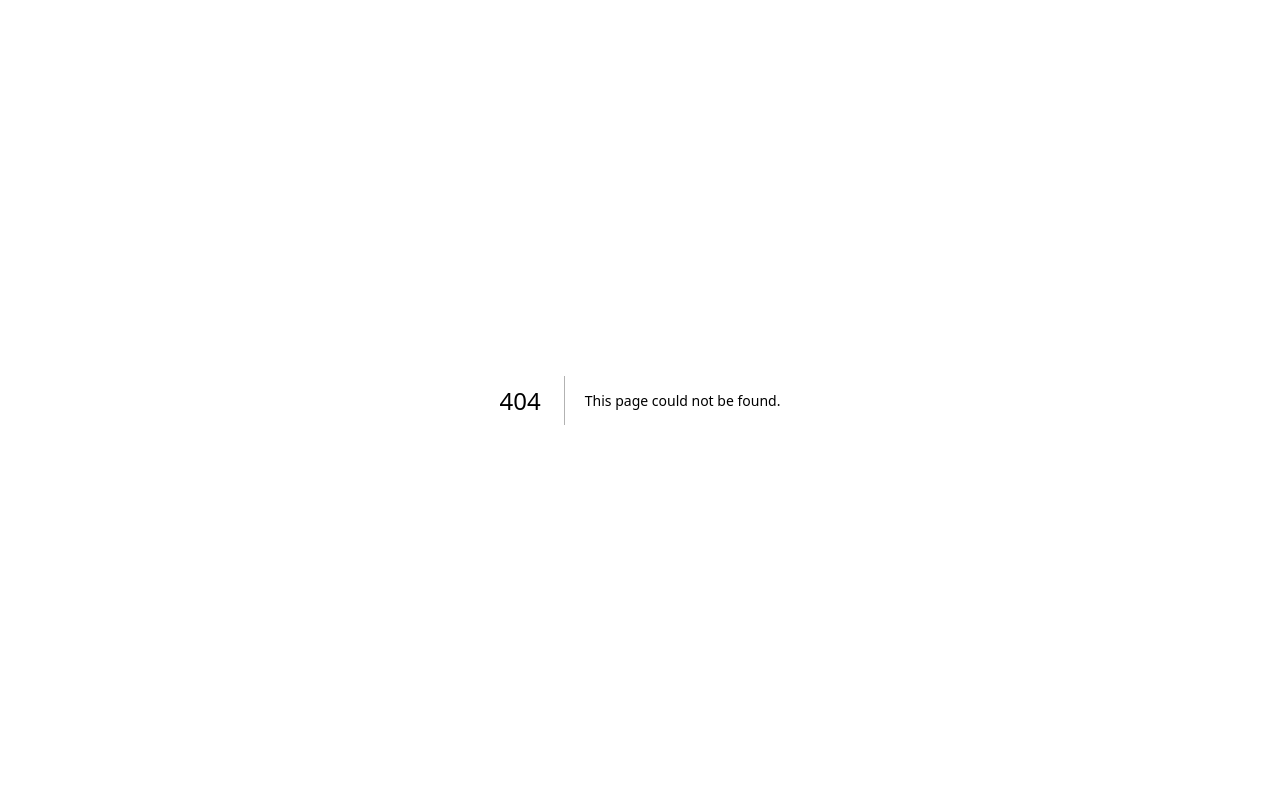
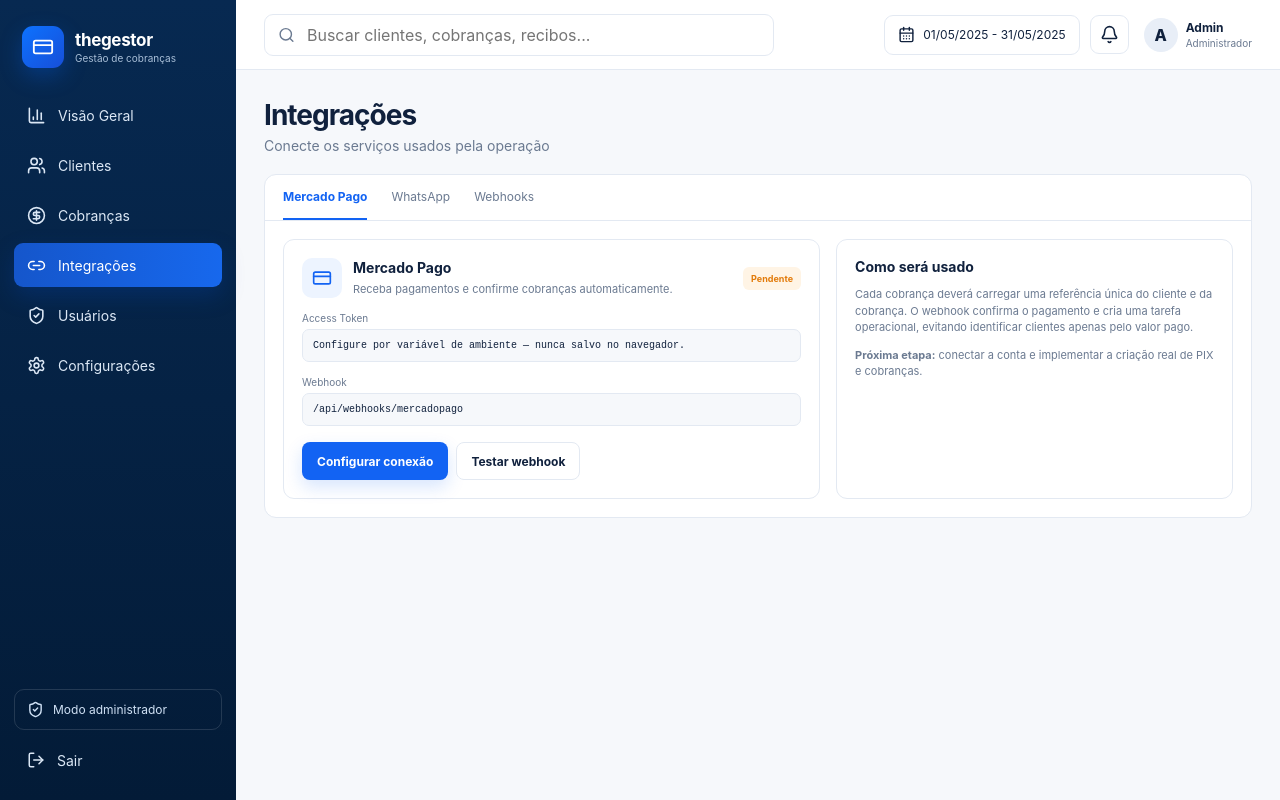
Before and after one commit to anthonytribeiro587/thegestor, a Next.js app: page /integracoes in a window 1280 px wide. Before the commit this address had no page. Built offline with nearby package versions, Linux system fonts and the light colour scheme.

Commit message:
add integrations workspace

```diff
--- /dev/null
+++ b/src/app/integracoes/page.tsx
@@ -0,0 +1,33 @@
+"use client";
+
+import { useState } from "react";
+import { CreditCard, MessageCircle, Webhook } from "lucide-react";
+import { AppShell } from "@/components/app-shell";
+import { PageHeader } from "@/components/page-header";
+import { StatusBadge } from "@/components/status-badge";
+
+type Tab = "Mercado Pago" | "WhatsApp" | "Webhooks";
+
+export default function IntegrationsPage() {
+  const [tab, setTab] = useState<Tab>("Mercado Pago");
+  return (
+    <AppShell>
+      <PageHeader title="Integrações" subtitle="Conecte os serviços usados pela operação" />
+      <section className="card">
+        <div className="integration-tabs">{(["Mercado Pago", "WhatsApp", "Webhooks"] as Tab[]).map((item) => <button className={`integration-tab ${tab === item ? "active" : ""}`} onClick={() => setTab(item)} key={item}>{item}</button>)}</div>
+        {tab === "Mercado Pago" ? <div className="integration-grid">
+          <div className="integration-card"><div className="integration-head"><div style={{ display: "flex", gap: 11, alignItems: "center" }}><span className="integration-icon"><CreditCard size={20} /></span><div><h3>Mercado Pago</h3><p style={{ margin: 0 }}>Receba pagamentos e confirme cobranças automaticamente.</p></div></div><StatusBadge status="Pendente" /></div><div className="integration-field"><label>Access Token</label><code>Configure por variável de ambiente — nunca salvo no navegador.</code></div><div className="integration-field"><label>Webhook</label><code>/api/webhooks/mercadopago</code></div><div style={{ display: "flex", gap: 8, marginTop: 16 }}><button className="button primary">Configurar conexão</button><button className="button secondary">Testar webhook</button></div></div>
+          <div className="integration-card"><h3>Como será usado</h3><p>Cada cobrança deverá carregar uma referência única do cliente e da cobrança. O webhook confirma o pagamento e cria uma tarefa operacional, evitando identificar clientes apenas pelo valor pago.</p><p><b>Próxima etapa:</b> conectar a conta e implementar a criação real de PIX e cobranças.</p></div>
+        </div> : null}
+        {tab === "WhatsApp" ? <div className="integration-grid">
+          <div className="integration-card"><div className="integration-head"><div style={{ display: "flex", gap: 11, alignItems: "center" }}><span className="integration-icon"><MessageCircle size={20} /></span><div><h3>WhatsApp / Evolution</h3><p style={{ margin: 0 }}>Mensagens operacionais e lembretes de vencimento.</p></div></div><StatusBadge status="Pendente" /></div><div className="integration-field"><label>URL da Evolution</label><code>EVOLUTION_API_URL</code></div><div className="integration-field"><label>Instância</label><code>EVOLUTION_INSTANCE</code></div><div style={{ marginTop: 16 }}><button className="button primary">Configurar conexão</button></div></div>
+          <div className="integration-card"><h3>Integração desacoplada</h3><p>A UI não depende diretamente da Evolution. Um serviço de mensageria permitirá começar com Evolution e migrar futuramente para outra API sem alterar o cadastro de clientes ou o fluxo de cobranças.</p></div>
+        </div> : null}
+        {tab === "Webhooks" ? <div className="integration-grid">
+          <div className="integration-card"><div className="integration-head"><div style={{ display: "flex", gap: 11, alignItems: "center" }}><span className="integration-icon"><Webhook size={20} /></span><div><h3>Eventos recebidos</h3><p style={{ margin: 0 }}>Saúde e histórico das integrações.</p></div></div><StatusBadge status="Pendente" /></div><p>Esta área receberá evento, origem, status, tentativas e horário de processamento quando o banco estiver conectado.</p></div>
+          <div className="integration-card"><h3>Confiabilidade</h3><p>Os eventos serão processados de forma idempotente e registrados antes da atualização das cobranças para evitar duplicidade.</p></div>
+        </div> : null}
+      </section>
+    </AppShell>
+  );
+}
```
